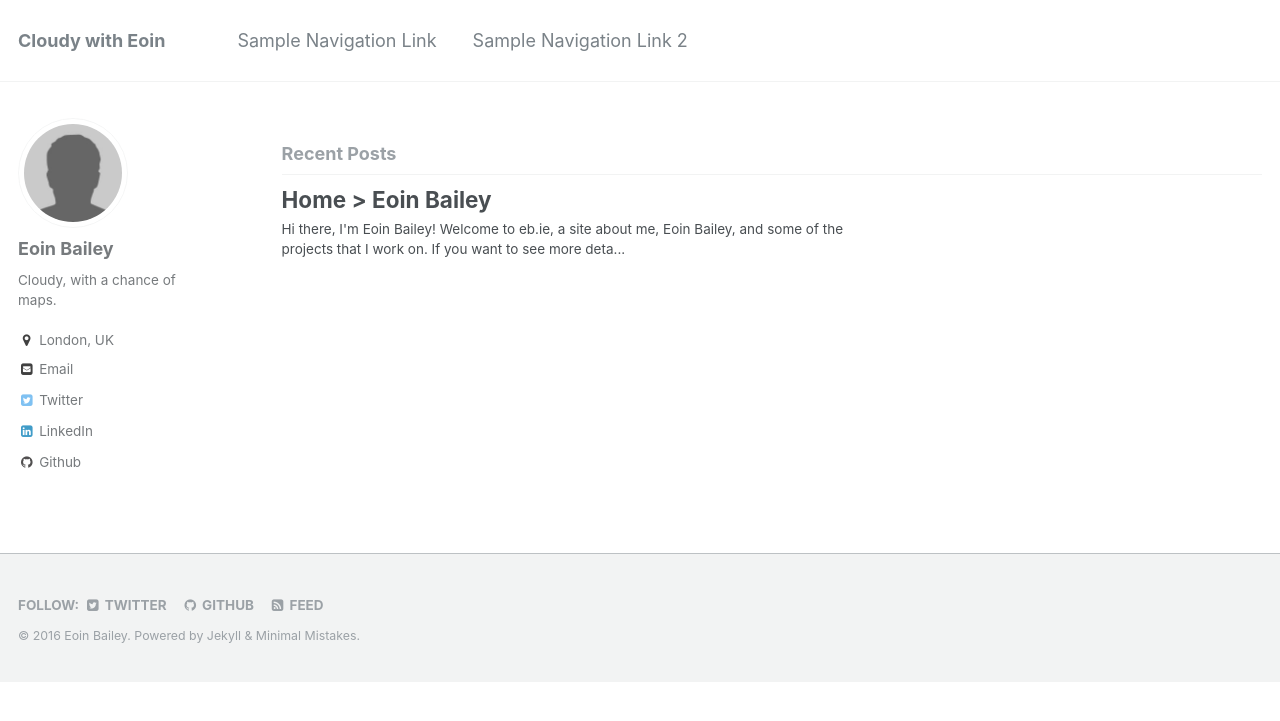
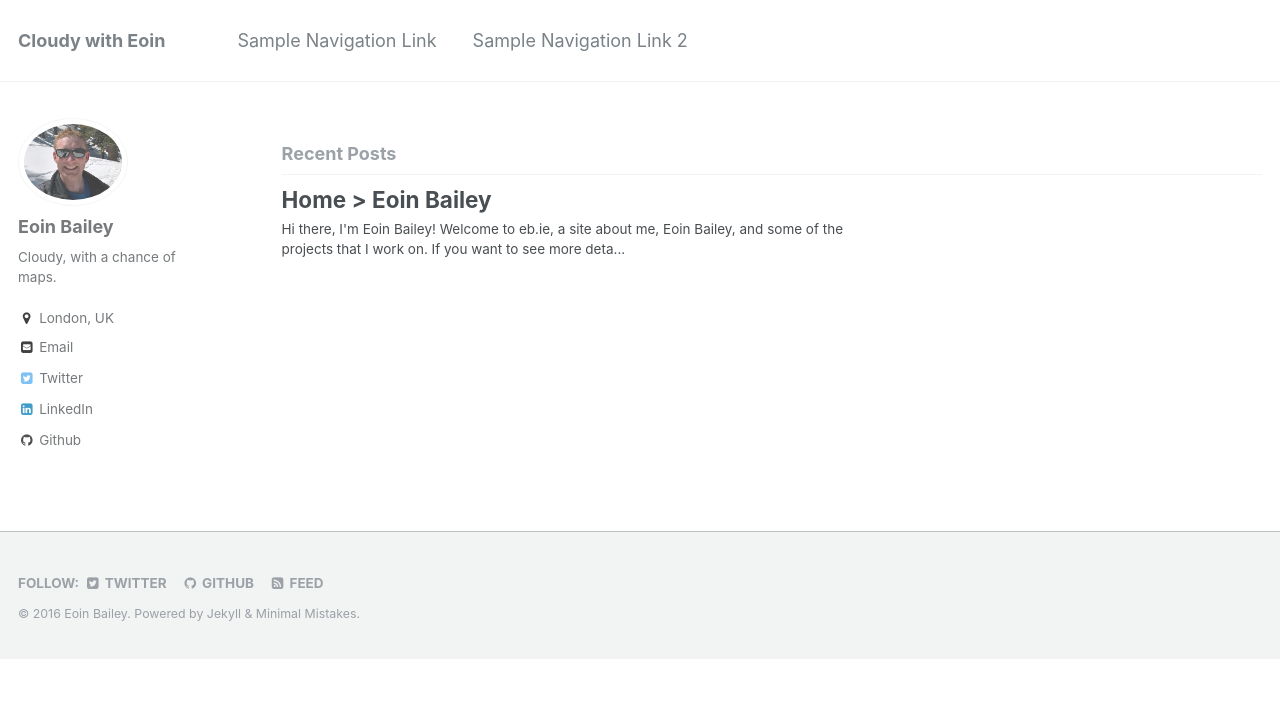
Before and after one commit to baileye/baileye.github.io, a Jekyll site: the page built from index.html, in a window 1280 px wide. Shown: the top 721 px of the page. Built offline with Jekyll 4.4.1, drawn with Linux system fonts in a browser that asks for light colours; the list of posts is cut into pages by our own code.

Commit message:
add picture

```diff
--- a/_config.yml
+++ b/_config.yml
@@ -64,7 +64,7 @@ google_ad_slot           :
 # Site Author
 author:
   name             : "Eoin Bailey"
-  avatar           : "bio-photo.jpg"
+  avatar           : "EoinProfilePic.jpg"
   bio              : "Cloudy, with a chance of maps."
   location         : "London, UK"
   email            : "eb@eb.ie"
```
Also changed, not shown: images/EoinProfilePic.jpg (added).
